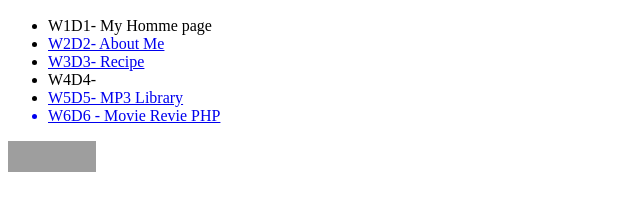
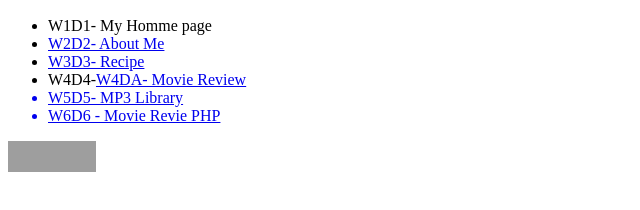
Before and after one commit to SirakNabbai/SirakNabbai.github.io, a plain HTML site: page home.html in a window 1280 px wide. Shown: the part 258-468 px from the top of the page, without its empty margins (0-640 px from the left). Drawn offline with Linux system fonts and the light colour scheme; grey boxes are pictures that could not be loaded.

Commit message:
Update home.html

```diff
--- a/home.html
+++ b/home.html
@@ -15,7 +15,7 @@
         <li>W1D1- My Homme page</li>
         <li><a href="https://siraknabbai.github.io/CS472/lab2/pie.html" target="_blank">W2D2- About Me</a></li>
         <li> <a href ="https://siraknabbai.github.io/CS472/lab3/tmnt.html" target="_blank">W3D3- Recipe</a></li>
-        <li>W4D4-<a href ="https://siraknabbai.github.io/CS472/lab4/responsive.html" target="_blank" Movie Review </li>
+        <li>W4D4-<a href ="https://siraknabbai.github.io/CS472/lab4/responsive.html" target="_blank" >W4DA- Movie Review </li>
         <li>W5D5- MP3 Library</li>
         <li>W6D6 - Movie Revie PHP</li>
     </ul>
```
